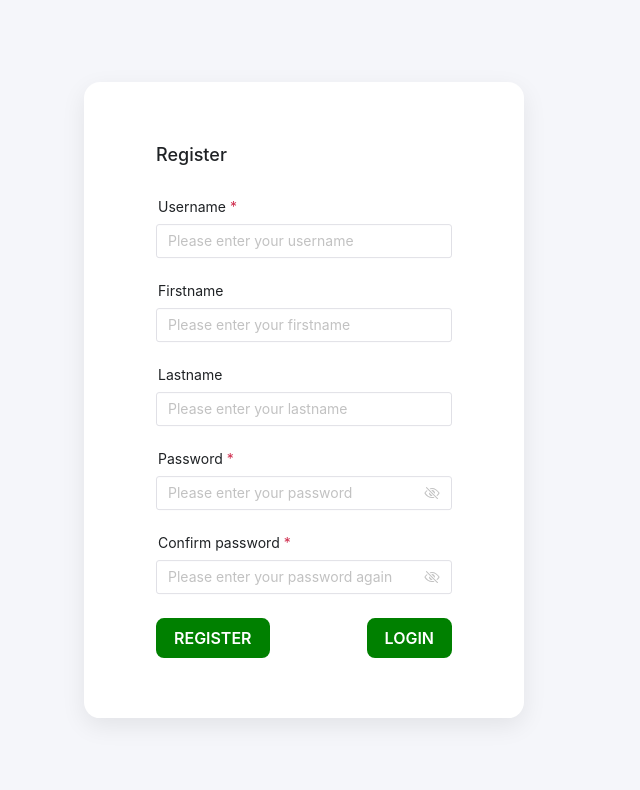
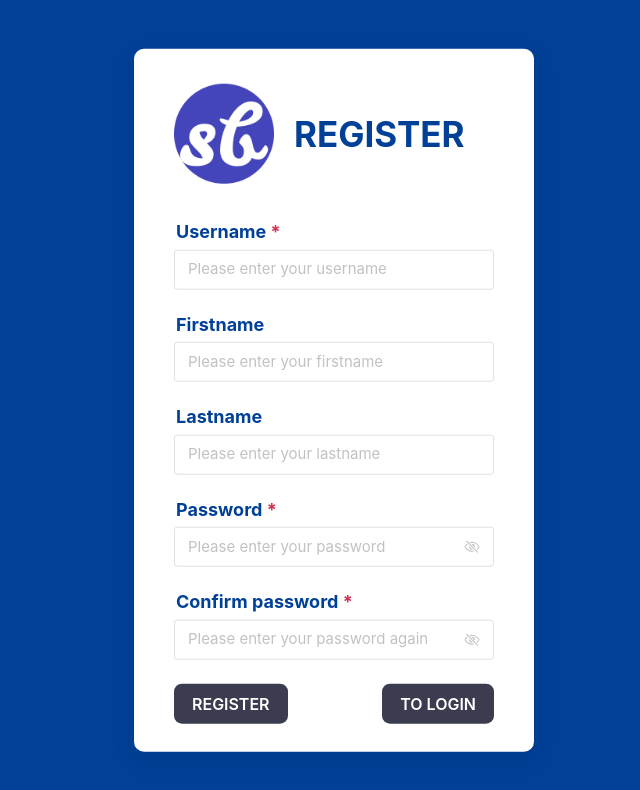
Before and after one commit to lzruiv4/sb-management, a Vue app: page /register in a window 1280 px wide. Shown: the top 790 px of the page, without its empty margins (306-946 px from the left). Built offline with nearby package versions, Linux system fonts and the light colour scheme.

Commit message:
20250606 :: update login and register page #16

```diff
--- a/src/App.vue
+++ b/src/App.vue
@@ -9,3 +9,12 @@ import { useAuthStore } from './stores/auth-store'
 
 const authService = useAuthStore()
 </script>
+
+<style scoped lang="scss">
+html,
+body {
+  height: 100%;
+  margin: 0;
+  padding: 0;
+}
+</style>
--- a/src/components/lotto/UserComponent.vue
+++ b/src/components/lotto/UserComponent.vue
@@ -191,16 +191,25 @@ const columns = [
   },
 ]
 
-// Add User 按钮回调
 function openDialogForNewUser() {
   console.log('Add User clicked')
   showAddNewUserModal.value = true
 }
 
 async function handleAddNewUser() {
-  await userService.addNewUser(registerForm)
-  showAddNewUserModal.value = false
-  refreshCurrentPage()
+  // TODO: add validation
+  if (
+    Object.values(registerForm).some(
+      (value) => value === '' || value === null || value === undefined,
+    )
+  ) {
+    console.error('Please check you input')
+    alert('Please check you input')
+  } else {
+    await userService.addNewUser(registerForm)
+    showAddNewUserModal.value = false
+    refreshCurrentPage()
+  }
 }
 
 onMounted(async () => {
--- a/src/views/LoginView.vue
+++ b/src/views/LoginView.vue
@@ -1,6 +1,11 @@
 <template>
-  <div class="login-wrapper">
-    <n-card title="Welcome" class="login-card" :bordered="false" size="huge">
+  <div class="login-container">
+    <n-card class="login-card-container" :bordered="false" size="huge">
+      <div class="logo-container">
+        <img src="/src/assets/images/logo.png" style="width: 100px" />
+        <h2 style="color: #004097; font-size: 35px">Welcome</h2>
+      </div>
+
       <n-form
         :model="form"
         :rules="rules"
@@ -8,17 +13,27 @@
         label-placement="top"
         @keyup.enter="handleLogin"
       >
-        <n-form-item label="Username" path="username">
+        <n-form-item
+          label="Username"
+          path="username"
+          :label-style="{ fontSize: '18px', fontWeight: 'bold', color: '#004097' }"
+        >
           <n-input
             type="text"
+            size="large"
             v-model:value="form.username"
             placeholder="Please enter your username"
             :input-props="{ autocomplete: 'username' }"
           />
         </n-form-item>
-        <n-form-item label="Password" path="password">
+        <n-form-item
+          label="Username"
+          path="username"
+          :label-style="{ fontSize: '18px', fontWeight: 'bold', color: '#004097' }"
+        >
           <n-input
             type="password"
+            size="large"
             v-model:value="form.password"
             placeholder="Please enter your password"
             show-password-on="mousedown"
@@ -81,22 +96,55 @@ const handleLogin = async () => {
 </script>
 
 <style scoped lang="scss">
-.login-wrapper {
-  padding: 1rem;
+.login-container {
+  display: flex;
+  justify-content: center;
+  align-items: center;
+  width: 100vw;
+  height: 100vh;
+  background-color: #004097;
+
+  .login-card-container {
+    display: flex;
+    justify-content: center;
+    flex-direction: column;
     position: absolute;
-  width: 500px;
+    width: 400px;
     top: 50%;
     left: 50%;
     transform: translate(-50%, -50%);
     border-radius: 10px;
     z-index: 10;
+    box-shadow: 0 8px 24px rgba(0, 0, 0, 0.08);
+    background-color: #fff;
+
+    .logo-container {
+      display: flex;
+      align-items: center;
+      gap: 20px;
+      margin-bottom: 30px;
     }
 
-.login-card {
-  font-size: larger;
+    .n-button {
+      background-color: #3b3c50;
       width: 100%;
-  max-width: 400px;
-  box-shadow: 0 8px 24px rgba(0, 0, 0, 0.1);
-  border-radius: 16px;
+      color: white;
+      border: none;
+      border-radius: 8px;
+      font-size: 16px;
+      font-weight: 600;
+      cursor: pointer;
+      transition: all 0.3s;
+
+      &:hover {
+        transform: translateY(-1px);
+        box-shadow: 0 2px 10px rgba(182, 195, 254, 0.4);
+      }
+
+      &:active {
+        transform: translateY(0);
+      }
+    }
+  }
 }
 </style>
--- a/src/views/RegisterView.vue
+++ b/src/views/RegisterView.vue
@@ -1,37 +1,62 @@
 <template>
   <div class="register-container">
-    <n-card title="Register" class="register-card" :bordered="false" size="huge">
+    <n-card class="register-card-container" :bordered="false" size="huge">
+      <div class="logo-container">
+        <img src="/src/assets/images/logo.png" style="width: 100px" />
+        <h2 style="color: #004097; font-size: 35px">REGISTER</h2>
+      </div>
+
       <n-form ref="formRef" :model="form" :rules="rules" label-placement="top">
-        <n-form-item label="Username" path="username">
+        <n-form-item
+          label="Username"
+          path="username"
+          :label-style="{ fontSize: '18px', fontWeight: 'bold', color: '#004097' }"
+        >
           <n-input
             v-model:value="form.username"
             placeholder="Please enter your username"
             clearable
+            size="large"
             :input-props="{ autocomplete: 'username' }"
           />
         </n-form-item>
 
-        <n-form-item label="Firstname" path="firstname">
+        <n-form-item
+          label="Firstname"
+          path="firstname"
+          :label-style="{ fontSize: '18px', fontWeight: 'bold', color: '#004097' }"
+        >
           <n-input
             v-model:value="form.firstname"
             placeholder="Please enter your firstname"
             clearable
+            size="large"
             :input-props="{ autocomplete: 'firstname' }"
           />
         </n-form-item>
 
-        <n-form-item label="Lastname" path="lastname">
+        <n-form-item
+          label="Lastname"
+          path="lastname"
+          :label-style="{ fontSize: '18px', fontWeight: 'bold', color: '#004097' }"
+        >
           <n-input
             v-model:value="form.lastname"
             placeholder="Please enter your lastname"
             clearable
+            size="large"
             :input-props="{ autocomplete: 'lastname' }"
           />
         </n-form-item>
 
-        <n-form-item label="Password" path="password">
+        <n-form-item
+          label="Password"
+          path="password"
+          :label-style="{ fontSize: '18px', fontWeight: 'bold', color: '#004097' }"
+        >
           <n-input
             type="password"
+            size="large"
             v-model:value="form.password"
             placeholder="Please enter your password"
             show-password-on="mousedown"
@@ -39,9 +64,14 @@
           />
         </n-form-item>
 
-        <n-form-item label="Confirm password" path="confirmPassword">
+        <n-form-item
+          label="Confirm password"
+          path="confirmPassword"
+          :label-style="{ fontSize: '18px', fontWeight: 'bold', color: '#004097' }"
+        >
           <n-input
             type="password"
+            size="large"
             v-model:value="form.confirmPassword"
             placeholder="Please enter your password again"
             show-password-on="mousedown"
@@ -52,7 +82,7 @@
         <n-space justify="space-between">
           <n-button color="green" size="large" @click="handleRegister">REGISTER</n-button>
           <router-link to="/login">
-            <n-button color="green" size="large">LOGIN</n-button>
+            <n-button color="green" size="large">TO LOGIN</n-button>
           </router-link>
         </n-space>
       </n-form>
@@ -110,29 +140,36 @@ const handleRegister = async () => {
 
 <style scoped lang="scss">
 .register-container {
-  // display: flex;
-  // justify-content: center;
-  // align-items: center;
-  // height: 100vh;
-  // background: linear-gradient(to right, #fdfbfb, #ebedee);
-  padding: 1rem;
-  position: absolute;
-  width: 500px;
-  top: 50%;
-  left: 50%;
-  transform: translate(-50%, -50%);
-  border-radius: 10px;
-  z-index: 10;
+  display: flex;
+  justify-content: center;
+  align-items: center;
+  width: 100vw;
+  height: 100vh;
+  background-color: #004097;
 
-  .register-card {
-    width: 100%;
-    max-width: 440px;
-    padding: 2rem;
+  .register-card-container {
+    display: flex;
+    justify-content: center;
+    flex-direction: column;
+    position: absolute;
+    width: 400px;
+    top: 50%;
+    left: 50%;
+    transform: translate(-50%, -50%);
+    border-radius: 10px;
+    z-index: 10;
     box-shadow: 0 8px 24px rgba(0, 0, 0, 0.08);
-    border-radius: 16px;
     background-color: #fff;
 
+    .logo-container {
+      display: flex;
+      align-items: center;
+      gap: 20px;
+      margin-bottom: 30px;
+    }
+
     .n-button {
+      background-color: #3b3c50;
       width: 100%;
       color: white;
       border: none;
```
Lines whose indentation alone changed are shown as unchanged.
